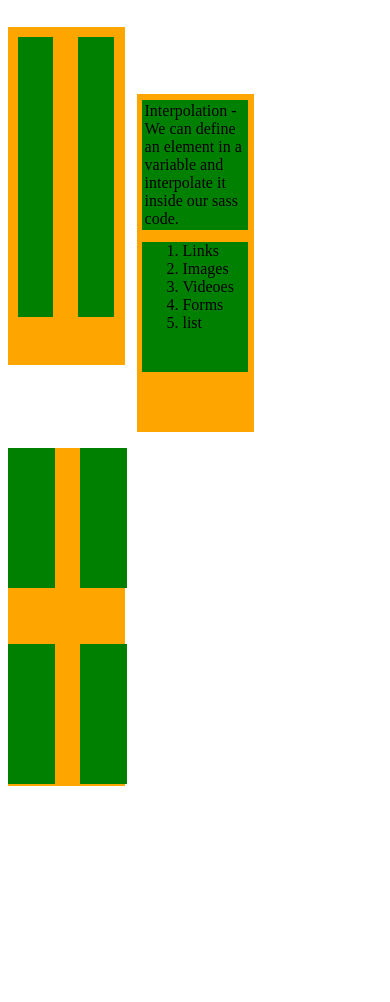
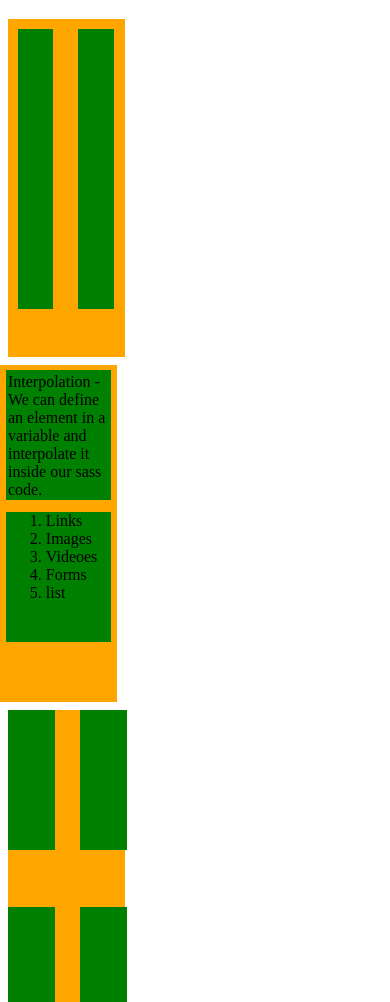
Before and after one commit to VishalJangale01/week3_FinalAssesment, a plain HTML site: page index.html in a window 390 px wide. Shown: the part 98-1100 px from the top of the page. Before the commit the page ends 891 px from the top, so only its background shows below. Drawn offline with Linux system fonts and the light colour scheme.

Commit message:
Update styles.css

```diff
--- a/styles.css
+++ b/styles.css
@@ -97,3 +97,15 @@ ol{
     left: 18.5%;
     background-color: green;
 }
+
+@media(max-width: 768px){
+    .first{
+        display: block;
+    }
+    .second{
+        display: block;
+    }
+    .third{
+        display: block;
+    }
+}
```
